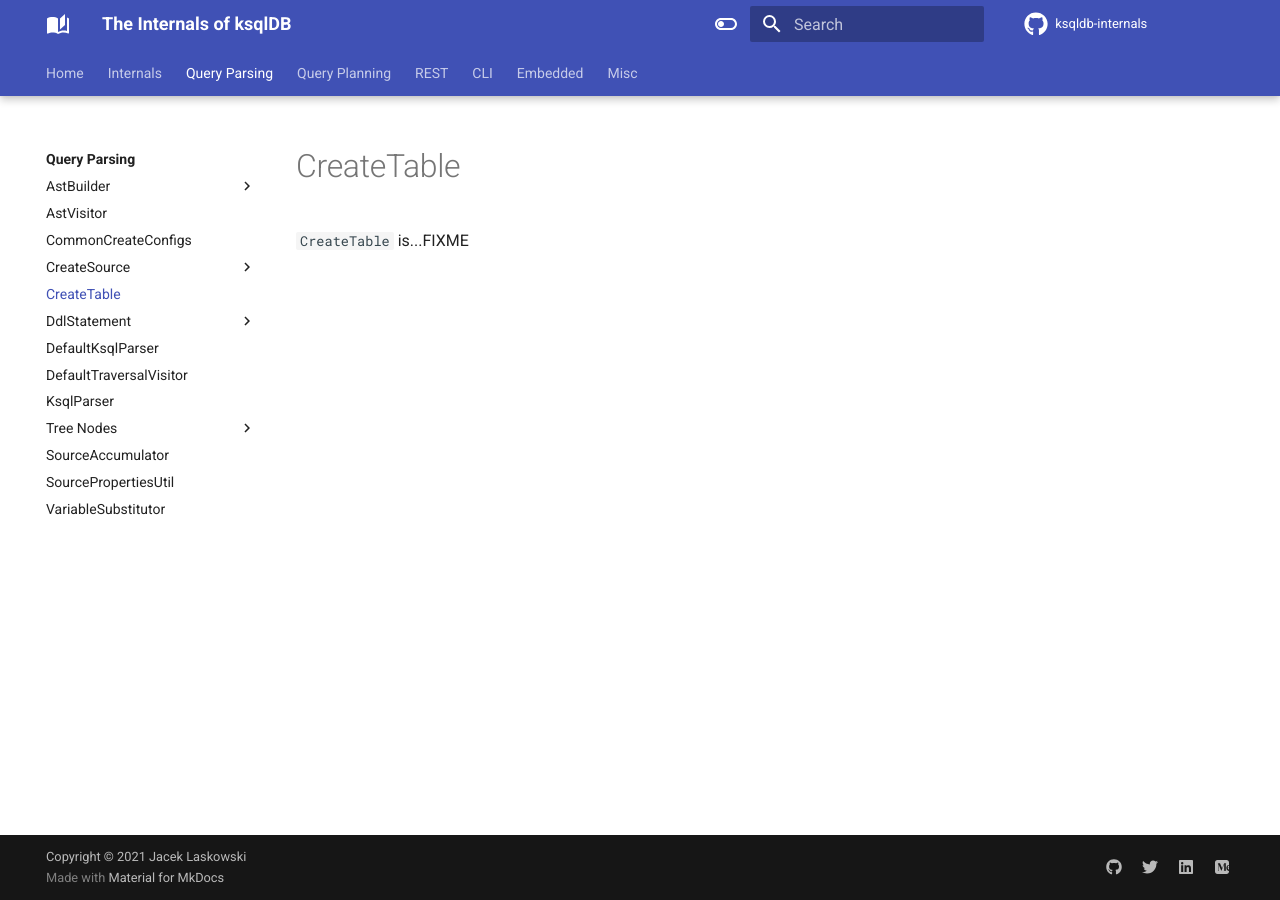
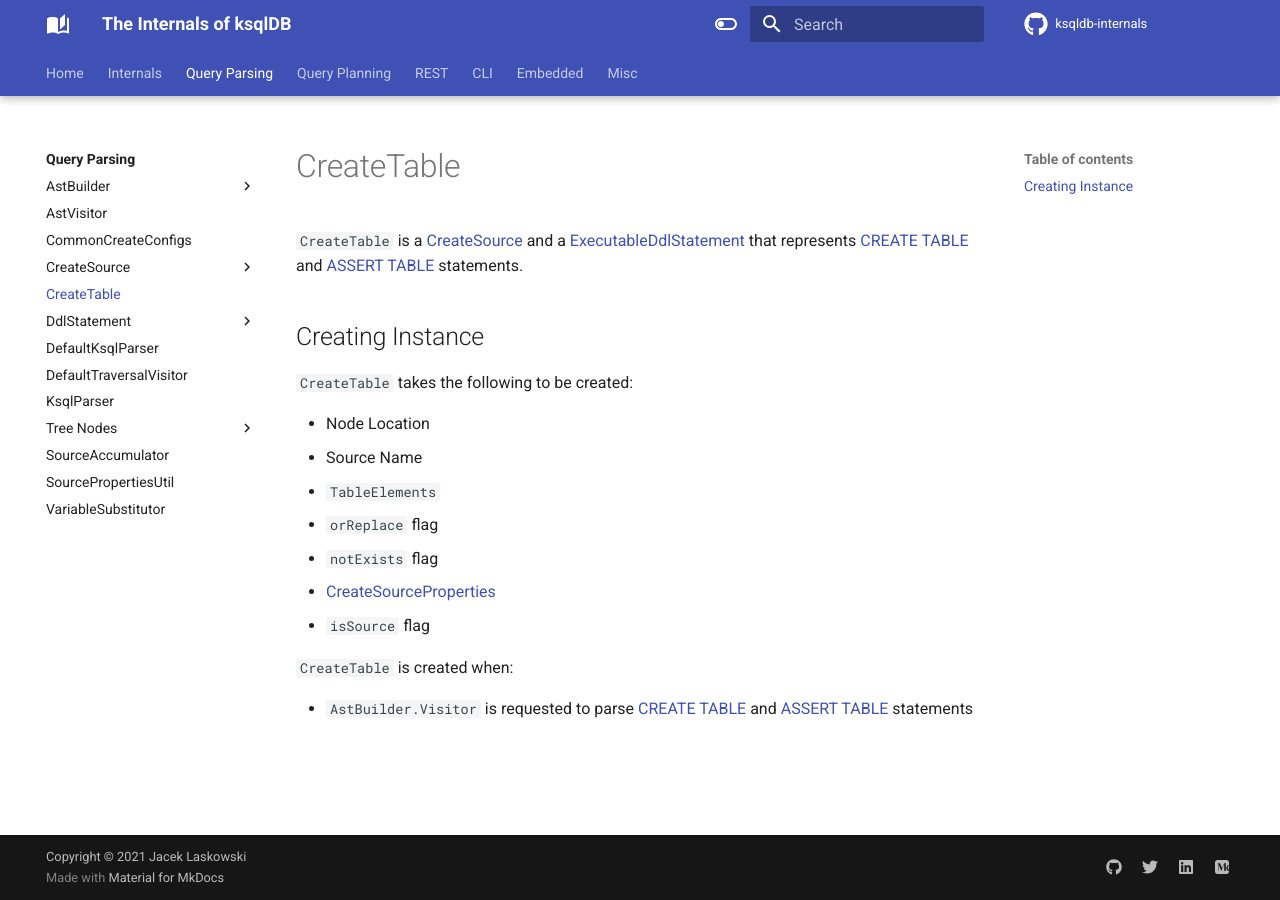
Before and after one commit to japila-books/ksqldb-internals, an MkDocs documentation site: the page built from docs/parser/CreateTable.md, in a window 1280 px wide. Built offline with MkDocs 1.6.1 and Material for MkDocs 9.7.7, drawn with Linux system fonts in a browser that asks for light colours; comment, search, counter and statistics services are not loaded.

Commit message:
CreateTable

```diff
--- a/docs/parser/CreateTable.md
+++ b/docs/parser/CreateTable.md
@@ -1,3 +1,19 @@
 # CreateTable
 
-`CreateTable` is...FIXME
+`CreateTable` is a [CreateSource](CreateSource.md) and a [ExecutableDdlStatement](ExecutableDdlStatement.md) that represents [CREATE TABLE](AstBuilder_Visitor.md#visitCreateTable) and [ASSERT TABLE](AstBuilder_Visitor.md#visitAssertTable) statements.
+
+## Creating Instance
+
+`CreateTable` takes the following to be created:
+
+* <span id="location"> Node Location
+* <span id="name"> Source Name
+* <span id="elements"> `TableElements`
+* <span id="orReplace"> `orReplace` flag
+* <span id="notExists"> `notExists` flag
+* <span id="properties"> [CreateSourceProperties](CreateSourceProperties.md)
+* <span id="isSource"> `isSource` flag
+
+`CreateTable` is created when:
+
+* `AstBuilder.Visitor` is requested to parse [CREATE TABLE](AstBuilder_Visitor.md#visitCreateTable) and [ASSERT TABLE](AstBuilder_Visitor.md#visitAssertTable) statements
```
Also changed, not shown: docs/overview.md (+6 -0 lines), docs/parser/AstBuilder_Visitor.md (+19 -2 lines), docs/parser/CreateSource.md (+1 -1 lines), docs/parser/CreateStream.md (+2 -12 lines).
